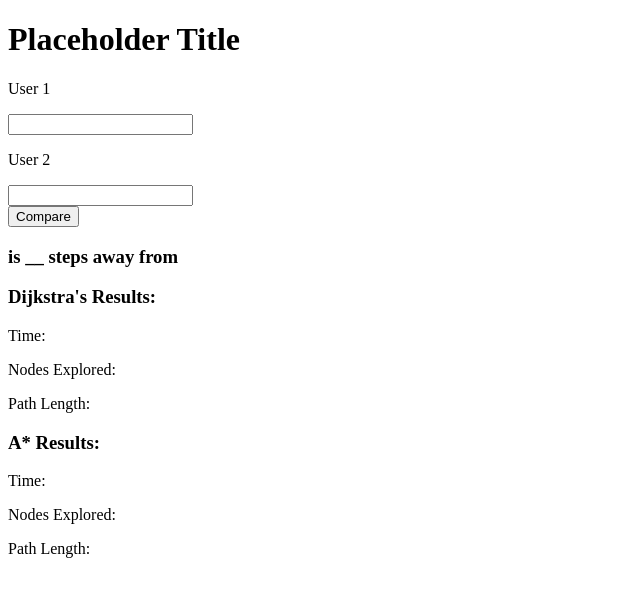
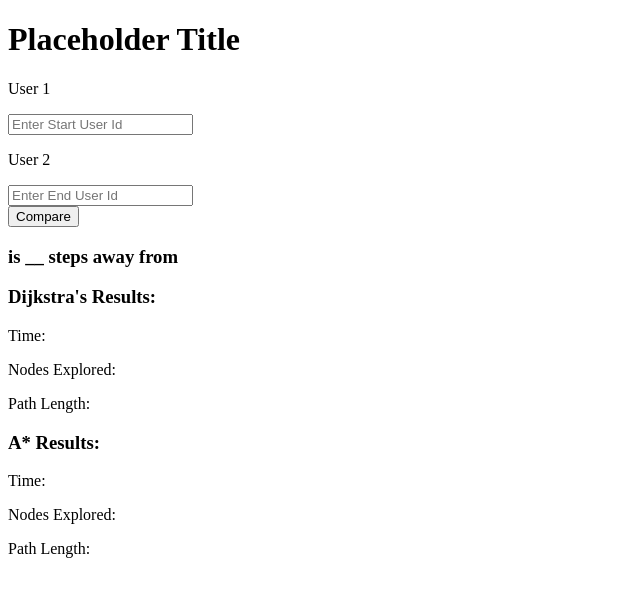
Before and after one commit to Eric-Zhang-Developer/DSA-Final-Project, a Next.js app in the folder frontend/: page / in a window 1280 px wide. Shown: the top 596 px of the page, without its empty margins (0-640 px from the left). Built offline with nearby package versions, Linux system fonts and the light colour scheme.

Commit message:
add placeholders for input

```diff
--- a/frontend/src/app/page.tsx
+++ b/frontend/src/app/page.tsx
@@ -11,7 +11,6 @@ export default function Home() {
   const handleSetUser1 = (event: React.ChangeEvent<HTMLInputElement>) => {
     setUser1(event.target.value);
   };
-
   const handleSetUser2 = (event: React.ChangeEvent<HTMLInputElement>) => {
     setUser2(event.target.value);
   };
@@ -30,6 +29,7 @@ export default function Home() {
             onChange={handleSetUser1}
             value={user1}
             className="bg-white text-black text-lg"
+            placeholder="Enter Start User Id"
           ></input>
         </div>
         <div className="flex flex-col items items-center">
@@ -39,6 +39,7 @@ export default function Home() {
             onChange={handleSetUser2}
             value={user2}
             className="bg-white text-black text-lg"
+            placeholder="Enter End User Id"
           ></input>
         </div>
       </div>
```
